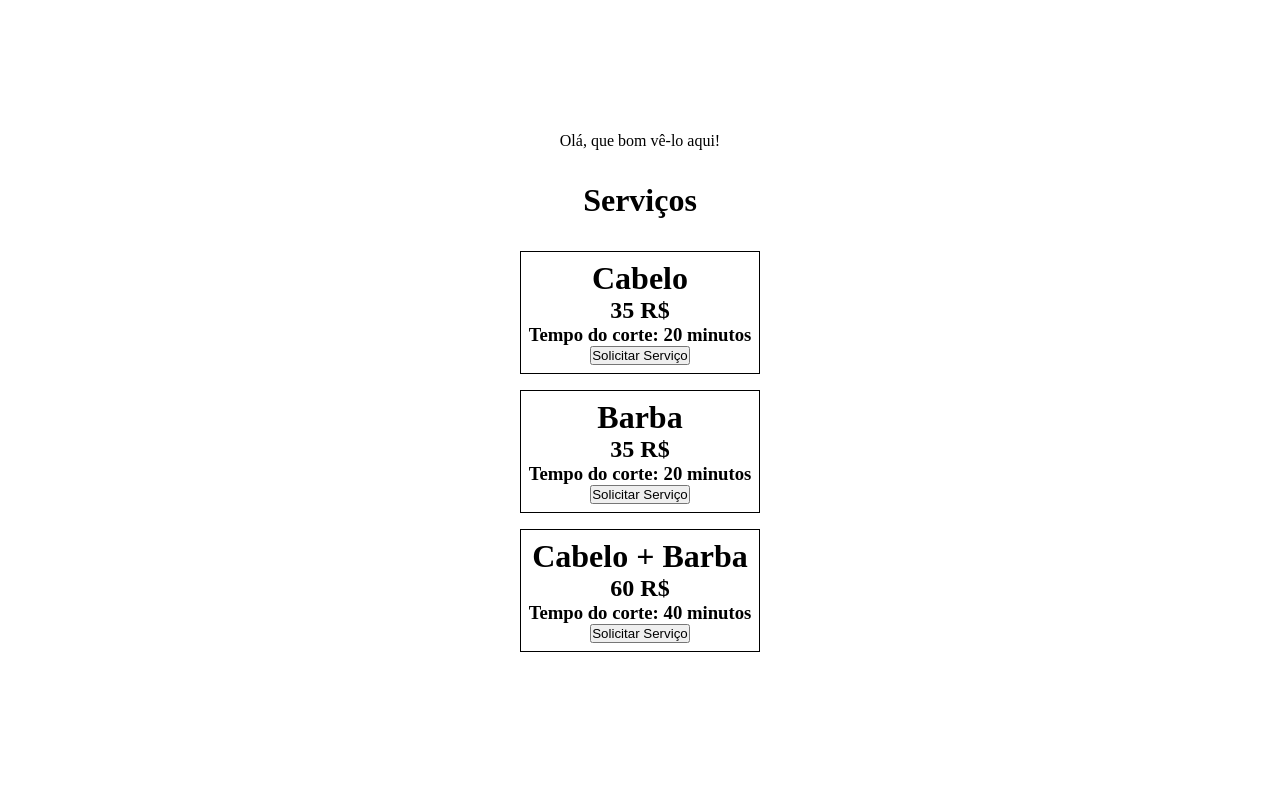
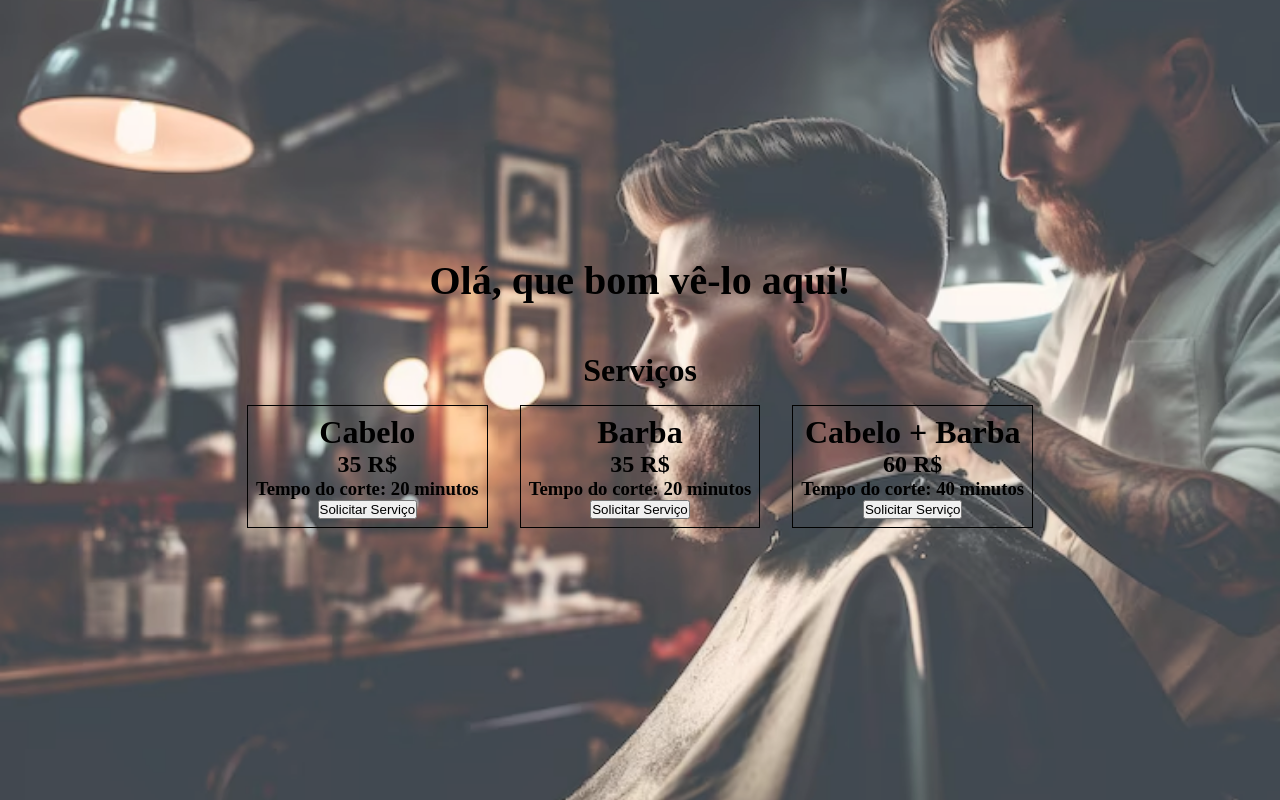
Before and after one commit to neomarpfleger/BarberDigital, a plain HTML site: page html/diaHora.html in a window 1280 px wide. Drawn offline with Linux system fonts and the light colour scheme; a web font is replaced by a local one.

Commit message:
12072024
Ajustes na parte de script agendamento e confirmação e layout.

```diff
--- a/css/registra-hora.css
+++ b/css/registra-hora.css
@@ -3,14 +3,62 @@
     padding: 0;
 }
 
-main {
-    display: flex;
+#agendamento {
     width: 100%;
     height: 100vh;
+    display: flex;
+    justify-content: center;
+    align-items: center;
     flex-direction: column;
+    gap: 10rem;
+    background-image: url('../imagens/PlanoDeFundo.avif');
+    background-size: cover; /* Ajusta a imagem para cobrir todo o elemento */
+    background-position: center;
+    background-repeat: no-repeat;
+    position: relative;
+}
+
+#agendamento::before {
+    content: "";
+    position: absolute;
+    top: 0;
+    left: 0;
+    width: 100%;
+    height: 100%;
+    background-color: rgba(255, 255, 255, 0.2); /* Cor de fundo com opacidade */
+    z-index: 1;
+}
+
+#container {
+    position: relative;
+    z-index: 2;
+    width: 100vw;
+    height: 100%;
+    display: flex;
+    flex-direction: column;
+    margin: 0 auto 0;
     align-items: center;
     justify-content: center;
-    gap:1rem;
+}
+
+#mensagemUsuario {
+    font-size: 2.5rem;
+    font-family: "Baskervville SC", serif;
+    font-weight: 600;
+    font-style: normal;
+}
+
+#mensagemUsuarioServico{
+    font-size: 2rem;
+    margin-bottom: 3rem;
+    font-family: "Baskervville SC", serif;
+    font-weight: 600;
+    font-style: normal;
+}
+
+.opcoesDeServico {
+    display: flex;
+
 }
 
 .opcoesServico{
--- a/css/style.css
+++ b/css/style.css
@@ -8,6 +8,7 @@ body {
     height: 100vh;
     display: flex;
     justify-content: center;
+    align-items: center;
     flex-direction: column;
     gap: 10rem;
     background-image: url('../imagens/PlanoDeFundo.avif');
@@ -35,10 +36,10 @@ body {
     height: 35%;
     display: flex;
     flex-direction: column;
-    margin: 18% auto 0;
     align-items: center;
     justify-content: center;
     border: 1px solid white;
+    box-shadow: 0 0 10px rgba(0, 0, 0, 0.521);
     background-color: rgba(255, 228, 196, 0.411);
     border-radius: 20px;
 }
@@ -76,6 +77,9 @@ body {
     margin-top: 1.5rem;
     background: rgb(156, 10, 137);
     border-radius: 15px;
+    font-family: "Baskervville SC", serif;
+    font-weight: 600;
+    font-style: normal;
 }
 
 #cadastro div button:hover {
--- a/html/diaHora.html
+++ b/html/diaHora.html
@@ -4,27 +4,21 @@
     <meta charset="UTF-8">
     <meta name="viewport" content="width=device-width, initial-scale=1.0">
     <title>Barbearia</title>
+
     <link rel="stylesheet" href="../css/registra-hora.css">
 
-    <script type="module" src="../js/registra-hora.js"></script>
+    <link rel="preconnect" href="https://fonts.googleapis.com">
+    <link rel="preconnect" href="https://fonts.gstatic.com" crossorigin>
+    <link href="https://fonts.googleapis.com/css2?family=Baskervville+SC&display=swap" rel="stylesheet">
+
 </head>
 <body>
+    <div id="agendamento">
         <main>
+            <div id="container">
                 <p id="mensagemUsuario"></p>
                 <p id="mensagemUsuarioServico"></p>
                 <h1 id="servico">Serviços</h1>
-
-        <!--<div class="opcoesDeServico">
-            <label class="opcoesServico">
-                <input type="radio" name="servico" value="cabelo"> Cabelo
-            </label>
-            <label class="opcoesServico">
-                <input type="radio" name="servico" value="barba"> Barba
-            </label>
-            <label class="opcoesServico">
-                <input type="radio" name="servico" value="cabeloBarba"> Cabelo + Barba
-            </label>
-        </div>-->
 
                 <div class="opcoesDeServico">
                     <div class="opcoesServico">
@@ -46,15 +40,9 @@
                         <button class="btnAgendamento" value="cabeloBarba" data-time="40">Solicitar Serviço</button>
                     </div>
                 </div>
-
-        <!--<label for="servico">Serviço:</label>
-        <select name="servico" id="servico">
-            <option value="vazio"></option>
-            <option value="barba">Barba</option>
-            <option value="cabelo">Cabelo Maquina</option>
-            <option value="cabelo">Cabelo Tesoura</option>
-            <option value="cabelo">Cabelo + barba</option>
-        </select>-->
+            </div>
         </main>
+    </div>
+    <script type="module" src="../js/registra-hora.js"></script>
 </body>
 </html>
```
Also changed, not shown: html/selecionarHorario.html (+1 -1 lines), index.html (+2 -2 lines), js/agendamentoDoHorario.js (+21 -42 lines), js/confirmacaoEAgradecimento.js (+14 -4 lines). Lines whose indentation alone changed are shown as unchanged.
